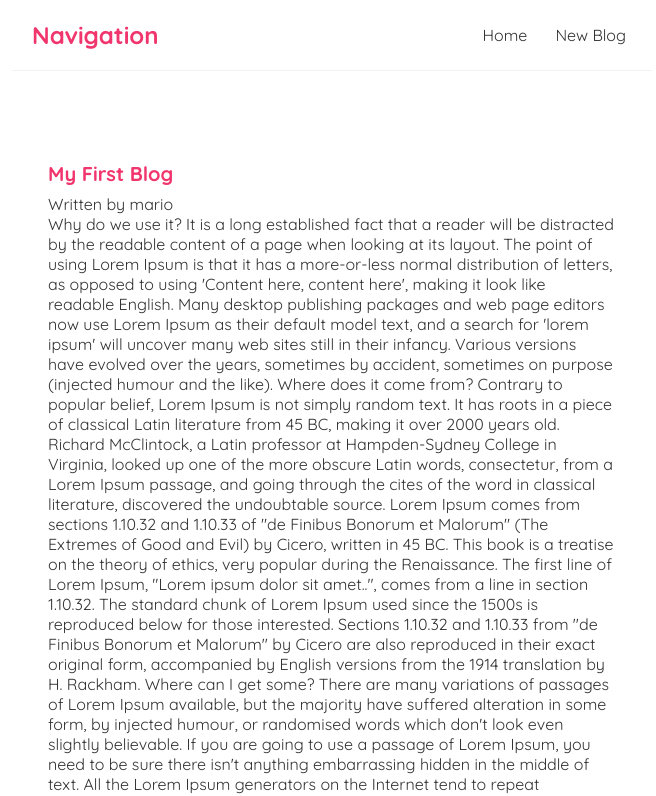
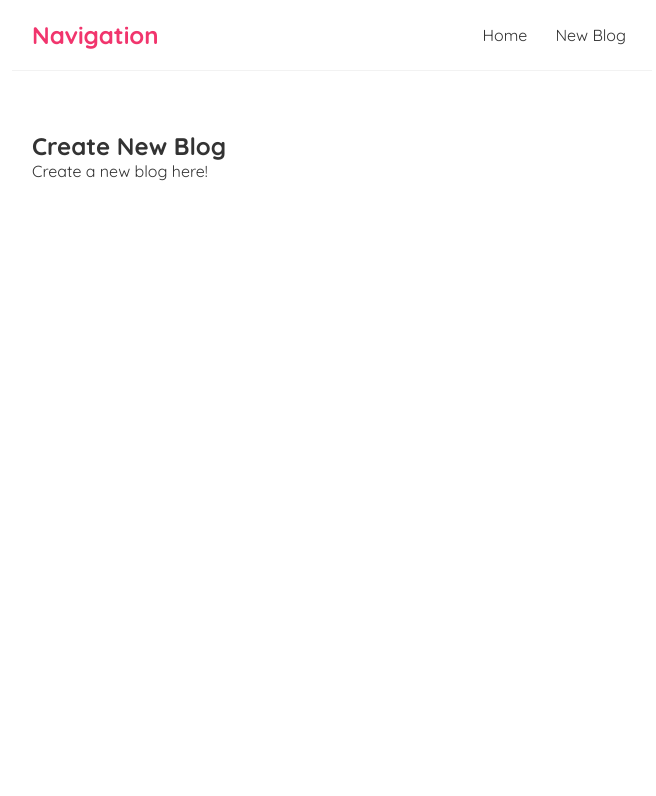
Before and after one commit to nickolasalcazar/react-blog, a React (Create React App) app: page /create in a window 1280 px wide. Shown: the top 796 px of the page, without its empty margins (308-964 px from the left). Built offline with nearby package versions, Linux system fonts and the light colour scheme; data requests are answered from the project's data file.

Commit message:
Added routing

```diff
--- a/package.json
+++ b/package.json
@@ -8,6 +8,7 @@
     "@testing-library/user-event": "^12.8.3",
     "react": "^17.0.2",
     "react-dom": "^17.0.2",
+    "react-router-dom": "^5.2.0",
     "react-scripts": "4.0.3",
     "web-vitals": "^1.1.2"
   },
--- a/src/App.js
+++ b/src/App.js
@@ -1,14 +1,25 @@
+import { BrowserRouter as Router, Route, Switch } from 'react-router-dom';
 import Navbar from './Navbar';
 import Home from './Home';
+import Create from './Create';
 
 function App() {
   return (
-    <div className="App">
-      <Navbar />
-      <div className='content'>
-        <Home />
+    <Router>
+      <div className="App">
+        <Navbar />
+        <div className='content'>
+          <Switch>
+            <Route exact path="/">
+              <Home />
+            </Route>
+            <Route exact path="/create">
+              <Create />
+            </Route>
+          </Switch>
+        </div>
       </div>
-    </div>
+    </Router>
   );
 }
 
--- /dev/null
+++ b/src/Create.js
@@ -0,0 +1,10 @@
+const Create = () => {
+    return (
+        <div className="create">
+            <h2>Create New Blog</h2>
+            <p>Create a new blog here!</p>
+        </div>
+    );
+}
+
+export default Create;
--- a/src/Navbar.js
+++ b/src/Navbar.js
@@ -4,7 +4,7 @@
             <h1>Navigation</h1>
             <div className='links'>
                 <a href='/'>Home</a>
-                <a href='/'>New Blog</a>
+                <a href='/create'>New Blog</a>
             </div>
         </nav>
     )
--- a/src/useFetch.js
+++ b/src/useFetch.js
@@ -14,7 +14,7 @@
             .then(data => {
                 setData(data);
                 setIsPending(false);
-                setError(false);
+                setError(null);
             })
             .catch(error => {
                 console.log(error);
```
Also changed, not shown: 1 other file (tests, documents, lock files or other folders).
